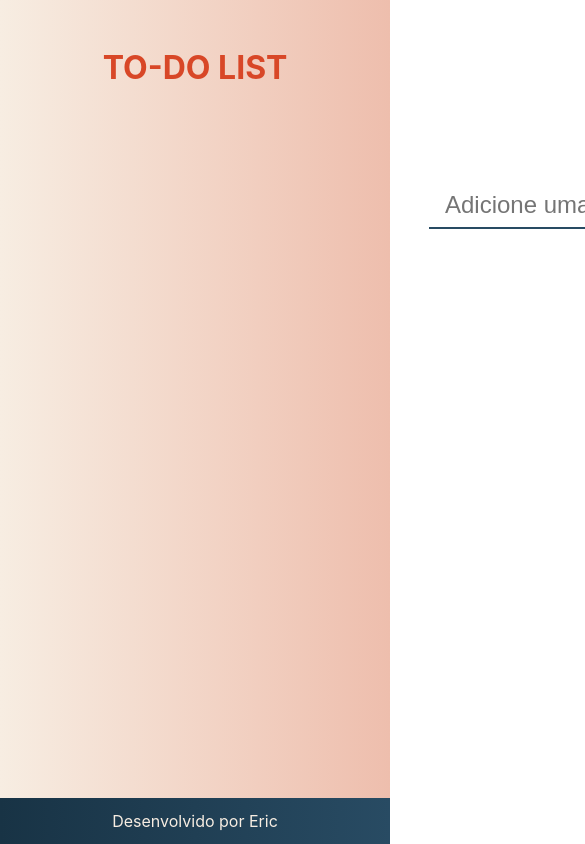
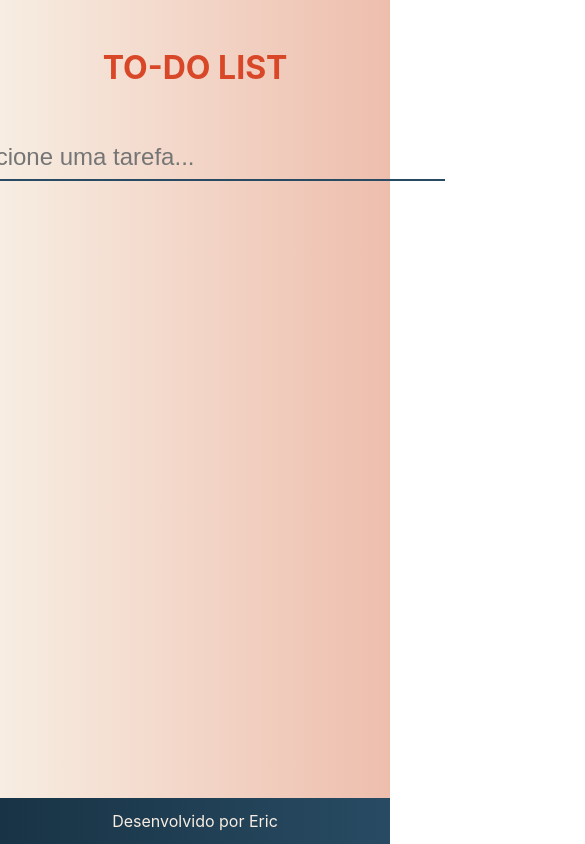
Before and after one commit to eric-vp/to-do-list, a React (Create React App) app: page / in a window 390 px wide. Shown: the top 844 px of the page, 585 px wide, since content can reach past the window. Built offline with nearby package versions, Linux system fonts and the light colour scheme.

Commit message:
atualizando responsivivade

```diff
--- a/src/componentes/ContainerTarefas.js
+++ b/src/componentes/ContainerTarefas.js
@@ -5,7 +5,7 @@ const ContainerTarefasUl = styled.ul`
     display: flex;
     flex-direction: column;
     flex-grow: 2;
-    padding: 3rem 600px;
+    align-items: center;
 
     list-style: none;
 `
@@ -163,6 +163,7 @@ function ContainerTarefas() {
                                     if (e.id == tarefa.id) {
                                         if (!tarefa.concluido) {
                                             tarefa.concluido = true;
+
                                             setChecked(tarefa.concluido);
                                         } else {
                                             tarefa.concluido = false;
@@ -180,7 +181,7 @@ function ContainerTarefas() {
                             id={tarefa.id}
                             onChange={e => atualizarTarefa(e)}
                             onBlur={e => { if (e.target.value == "") { removerTarefa(e) } }
-                            } />
+                        } />
                     </TarefaDiv>
                 )
             })}
```
